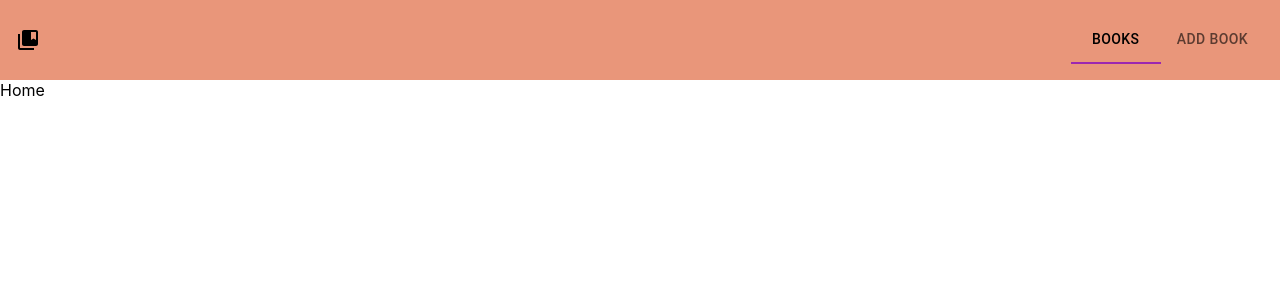
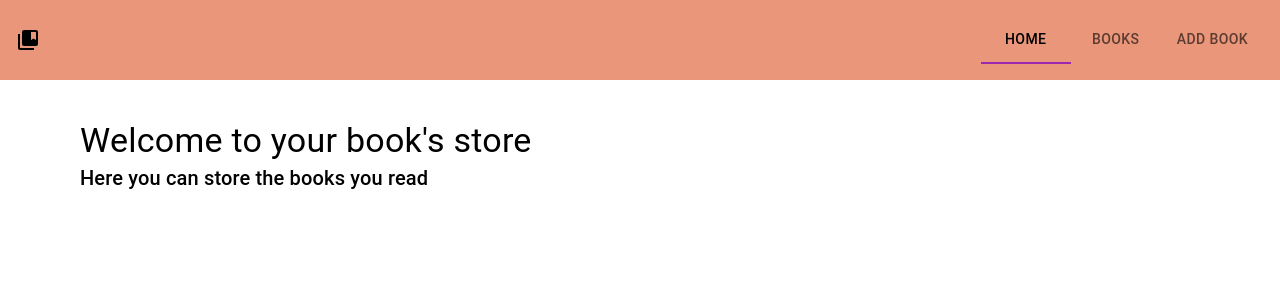
Before and after one commit to jazmindestefano/book-mern-crud, a React (Create React App) app: page / in a window 1280 px wide. Shown: the top 300 px of the page. Built offline with nearby package versions, Linux system fonts and the light colour scheme.

Commit message:
feat: add home

```diff
--- a/src/Common/Header.jsx
+++ b/src/Common/Header.jsx
@@ -26,6 +26,7 @@ export function Header() {
         value={value}
         onChange={handleChange}
       >
+        <Tab LinkComponent={NavLink} to="/" label="Home" />s
         <Tab LinkComponent={NavLink} to="/books" label="Books" />
         <Tab LinkComponent={NavLink} to="/add" label="Add Book" />
       </Tabs>
--- a/src/Components/Home.jsx
+++ b/src/Components/Home.jsx
@@ -1,7 +1,15 @@
+import { Box, Typography } from "@mui/material";
 import React from "react";
 
 function Home() {
-  return <div>Home</div>;
+  return (
+    <Box paddingX={10} paddingY={5}>
+      <Typography variant="h4">Welcome to your book's store</Typography>
+      <Typography variant="h6">
+        Here you can store the books you read
+      </Typography>
+    </Box>
+  );
 }
 
 export default Home;
```
